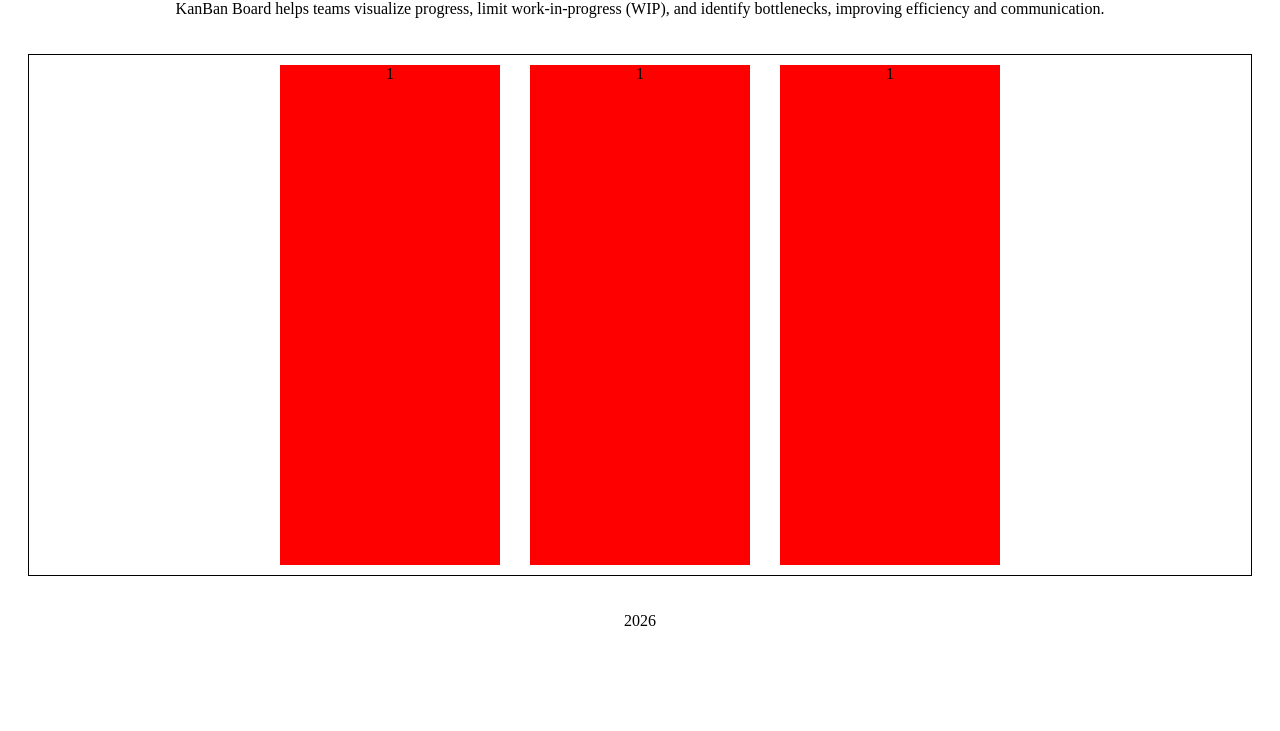
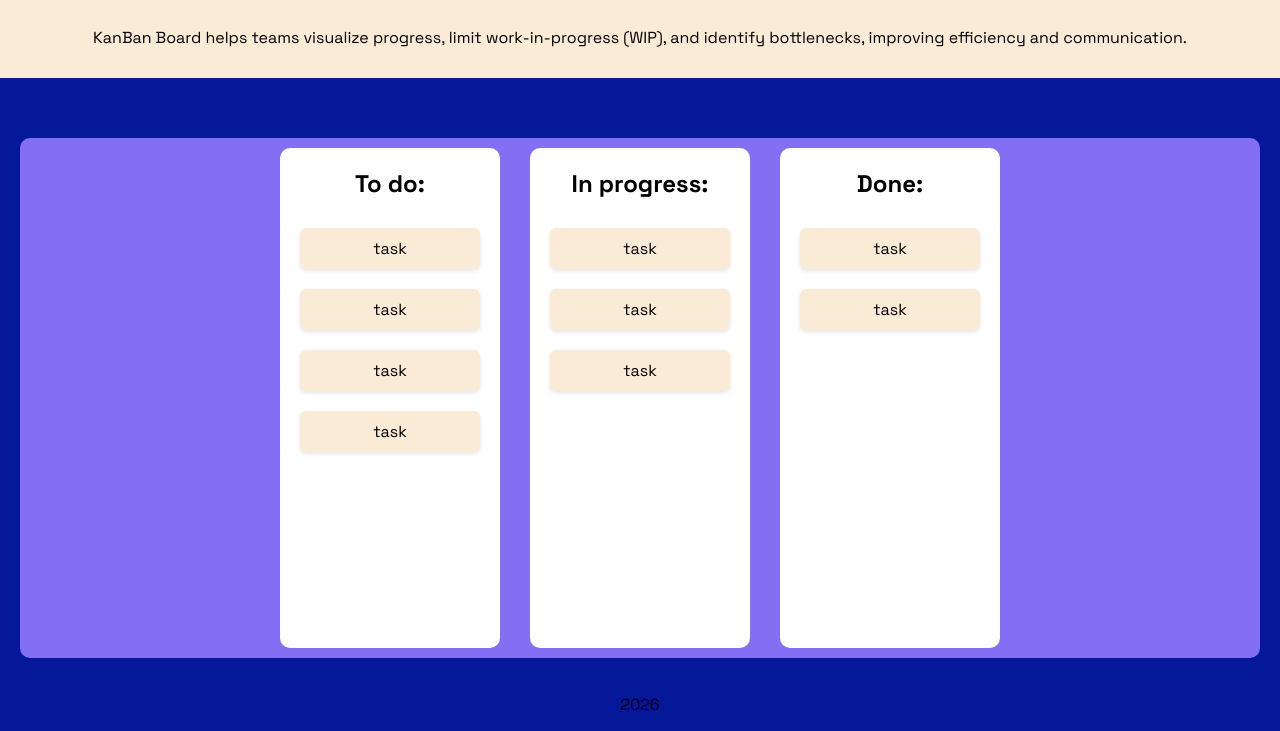
Before and after one commit to AnnaShunkar/kanban-board, a plain HTML site: page index.html in a window 1280 px wide. Shown: the part 88-819 px from the top of the page. Drawn offline with Linux system fonts and the light colour scheme.

Commit message:
Add design, simple animation and structurize

```diff
--- /dev/null
+++ b/css/board.css
@@ -0,0 +1,42 @@
+.board {
+    display: flex;
+    flex-direction: row;
+    margin: 20px;
+    justify-content: center;
+    gap: 30px;
+    padding: 10px;
+}
+
+.todo-section,
+.in-progress-section,
+.done-section {
+    width: 220px;
+    height: 500px;
+    background-color: white;
+    border-radius: 10px;
+}
+.tasks{
+    display: flex;
+    flex-direction: column;
+    margin: 10px;
+    padding: 10px;
+    gap: 10px;
+}
+.task {
+    background-color: antiquewhite;
+    border-radius: 6px;
+    padding: 10px 12px;
+    margin-bottom: 10px;
+    box-shadow: 0 2px 4px #0000001a;
+    cursor: grab;
+    transition: transform 0.2s ease, box-shadow 0.2s ease;
+}
+
+.task:hover {
+    transform: translateY(-2px);
+    box-shadow: 0 4px 8px rgba(0, 0, 0, 0.15);
+}
+
+.task:active {
+    cursor: grabbing;
+}
--- /dev/null
+++ b/css/styles.css
@@ -0,0 +1,27 @@
+
+body{
+    font-family: "Space Grotesk", sans-serif;
+    font-optical-sizing: auto;
+
+    display: flex;
+    flex-direction: column;
+    text-align: center;
+    background-color: #051899;
+    margin: 0 auto;
+}
+h1{
+    font-size: 40px;
+    font-weight: bold;
+}
+header{
+    margin-bottom: 40px;
+    background-color: antiquewhite;
+}
+main{
+    background-color: #846ef4;
+    border-radius: 10px;
+}
+.desritpion{
+    padding: 10px;
+    margin: 20px;
+}
--- a/index.html
+++ b/index.html
@@ -4,23 +4,42 @@
     <meta charset="UTF-8">
     <meta name="viewport" content="width=device-width, initial-scale=1.0">
     <title>KanBan Board</title>
-    <link rel="stylesheet" href="styles.css">
+    <link rel="preconnect" href="https://fonts.googleapis.com">
+    <link rel="preconnect" href="https://fonts.gstatic.com" crossorigin>
+    <link href="https://fonts.googleapis.com/css2?family=Space+Grotesk:wght@300..700&display=swap" rel="stylesheet">
+    <link rel="stylesheet" href="./css/styles.css">
+    <link rel="stylesheet" href="./css/board.css">
 </head>
 <body>
     <header>
         <h1>KanBan Board</h1>
-        <p>KanBan Board helps teams visualize progress, limit work-in-progress (WIP), and identify bottlenecks, improving efficiency and
+        <p class="desritpion">KanBan Board helps teams visualize progress, limit work-in-progress (WIP), and identify bottlenecks, improving efficiency and
         communication.</p>
     </header>
     <main class="board">
             <section class="todo-section">
-            <div>1</div>
+                <h2>To do:</h2>
+                <div class="tasks">
+                    <div class="task">task</div>
+                    <div class="task">task</div>
+                    <div class="task">task</div>
+                    <div class="task">task</div>
+                </div>
             </section>
             <section class="in-progress-section">
-            <div>1</div>
+                <h2> In progress:</h2>
+                <div class="tasks">
+                    <div/div class="task">task</div>
+                    <div/div class="task">task</div>
+                    <div/div class="task">task</div>
+                </div>
             </section>
             <section class="done-section">
-            <div>1</div>
+                <h2>Done:</h2>
+                <div class="tasks">
+                    <div class="task">task</div>
+                    <div class="task">task</div>
+                </div>
             </section>
     </main>
     <footer>
--- a/styles.css
+++ /dev/null
@@ -1,21 +0,0 @@
-body{
-    display: flex;
-    flex-direction: column;
-    text-align: center;
-}
-.board{
-    display: flex;
-    flex-direction: row;
-    margin: 20px;
-    justify-content: center;
-    gap: 30px;
-    border: 1px solid black;
-    padding: 10px;
-}
-.todo-section,
-.in-progress-section,
-.done-section{
-    width: 220px;
-    height: 500px;
-    background-color: red;
-}
```
Lines whose indentation alone changed are shown as unchanged.
